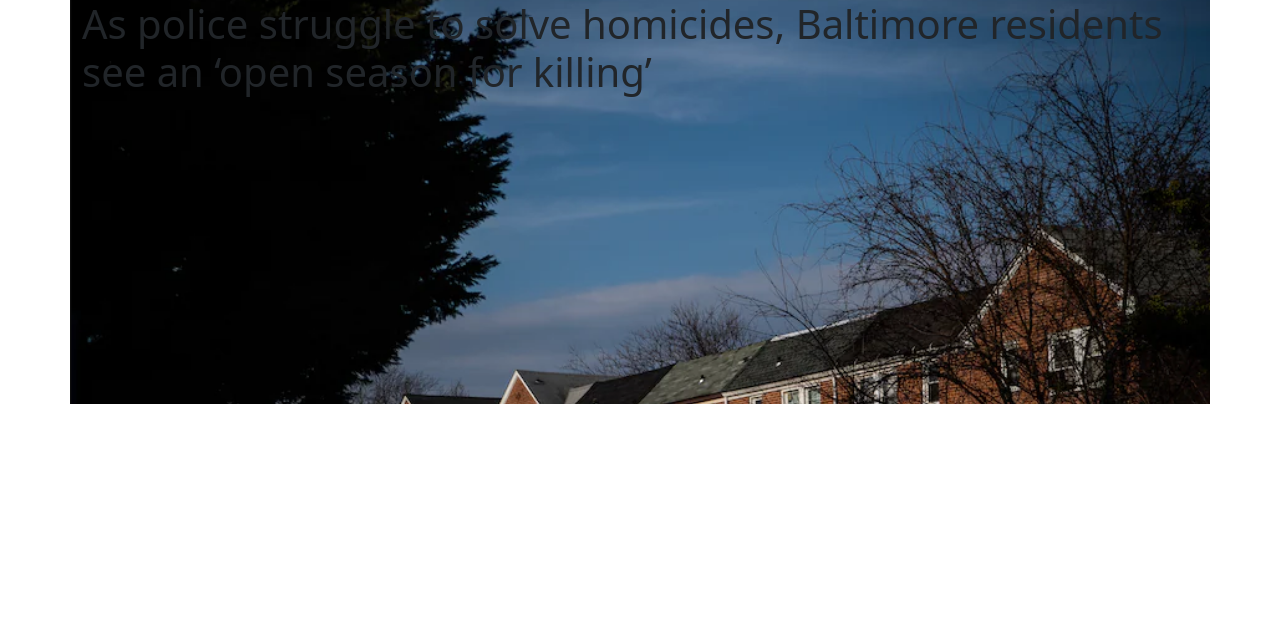
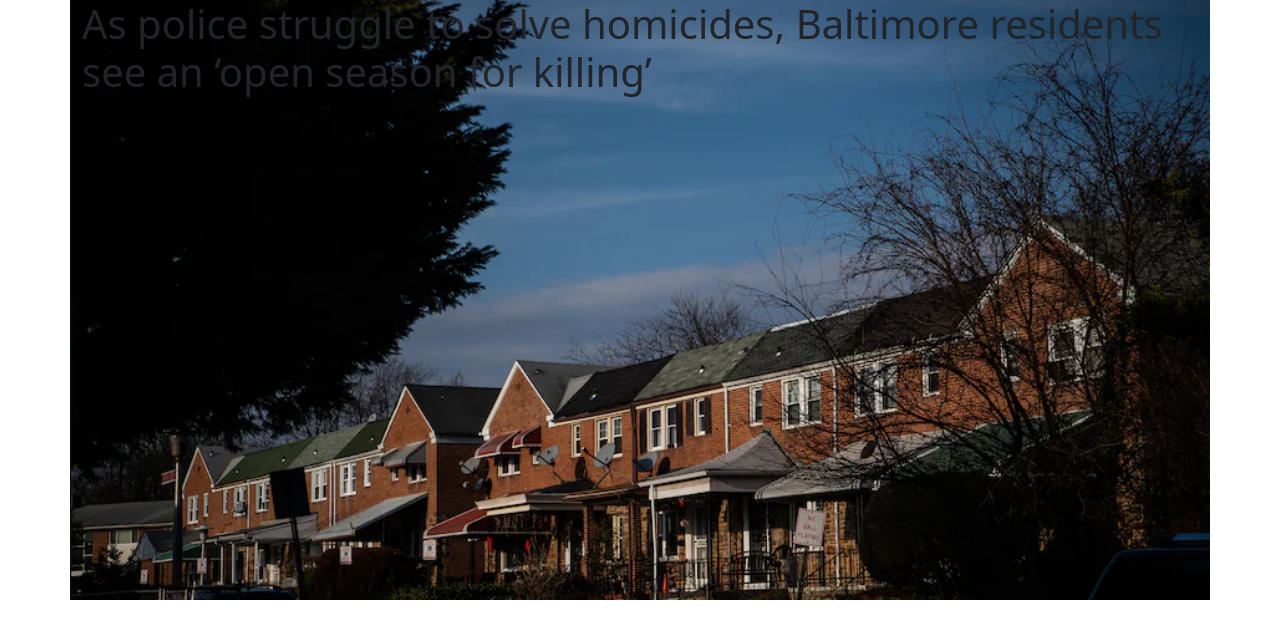
Before and after one commit to elizalspach/Elizabeth-Alspach-JOUR352, a plain HTML site: page final-project/index.html in a window 1280 px wide. Drawn offline with nearby package versions, Linux system fonts and the light colour scheme.

Commit message:
Update style.css

```diff
--- a/final-project/style.css
+++ b/final-project/style.css
@@ -3,8 +3,10 @@ img{
 }
 
 #topper{
-    background-image:url(Screenshot%202024-04-22%20113159.png);
-    background-size:cover;
+    background-image: url(Screenshot%202024-04-22%20113159.png);
+    background-size: cover;
+    background-position: 10% 10%;
+    height:600px;
 }
 
 h1{
```
